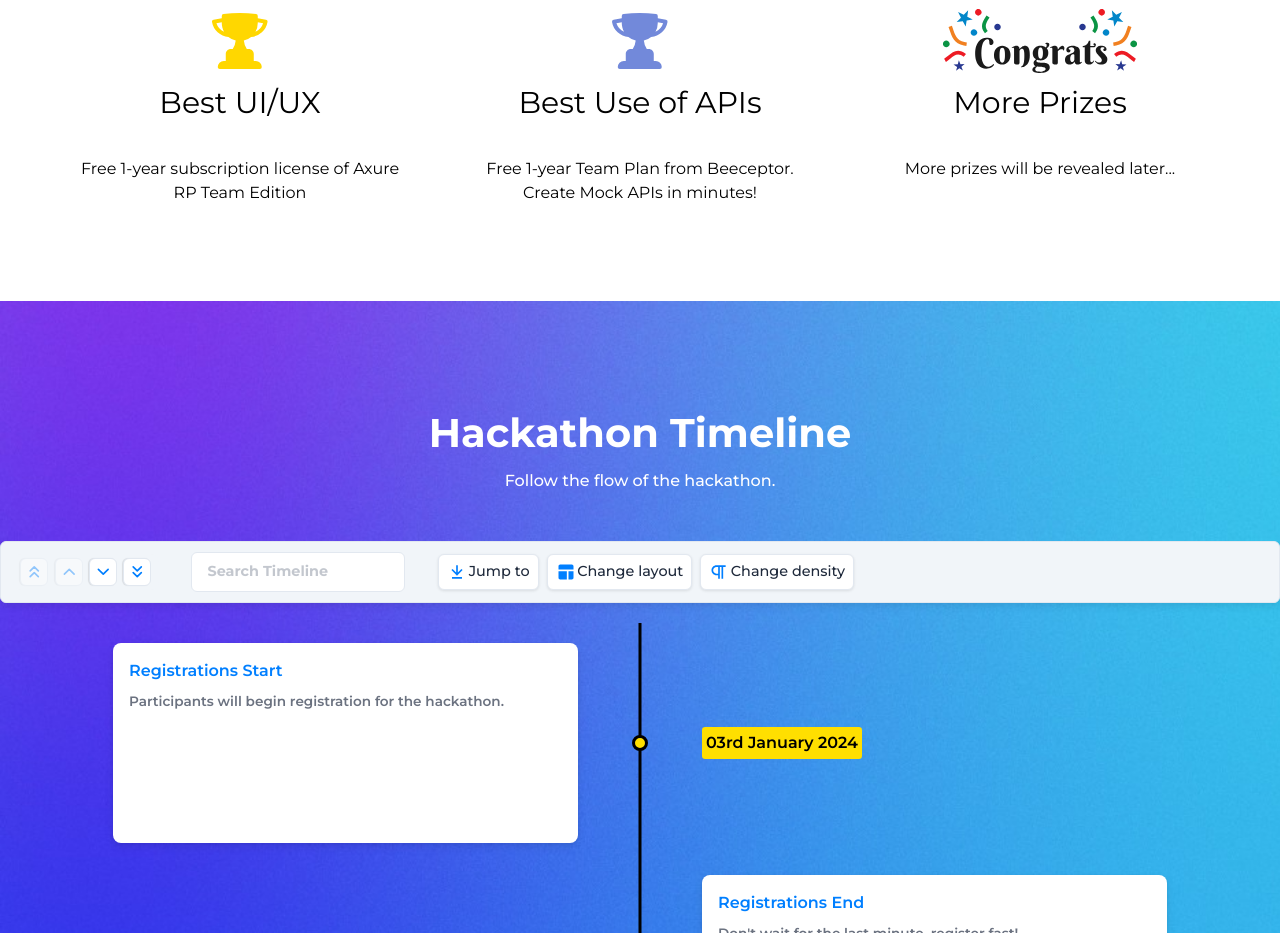
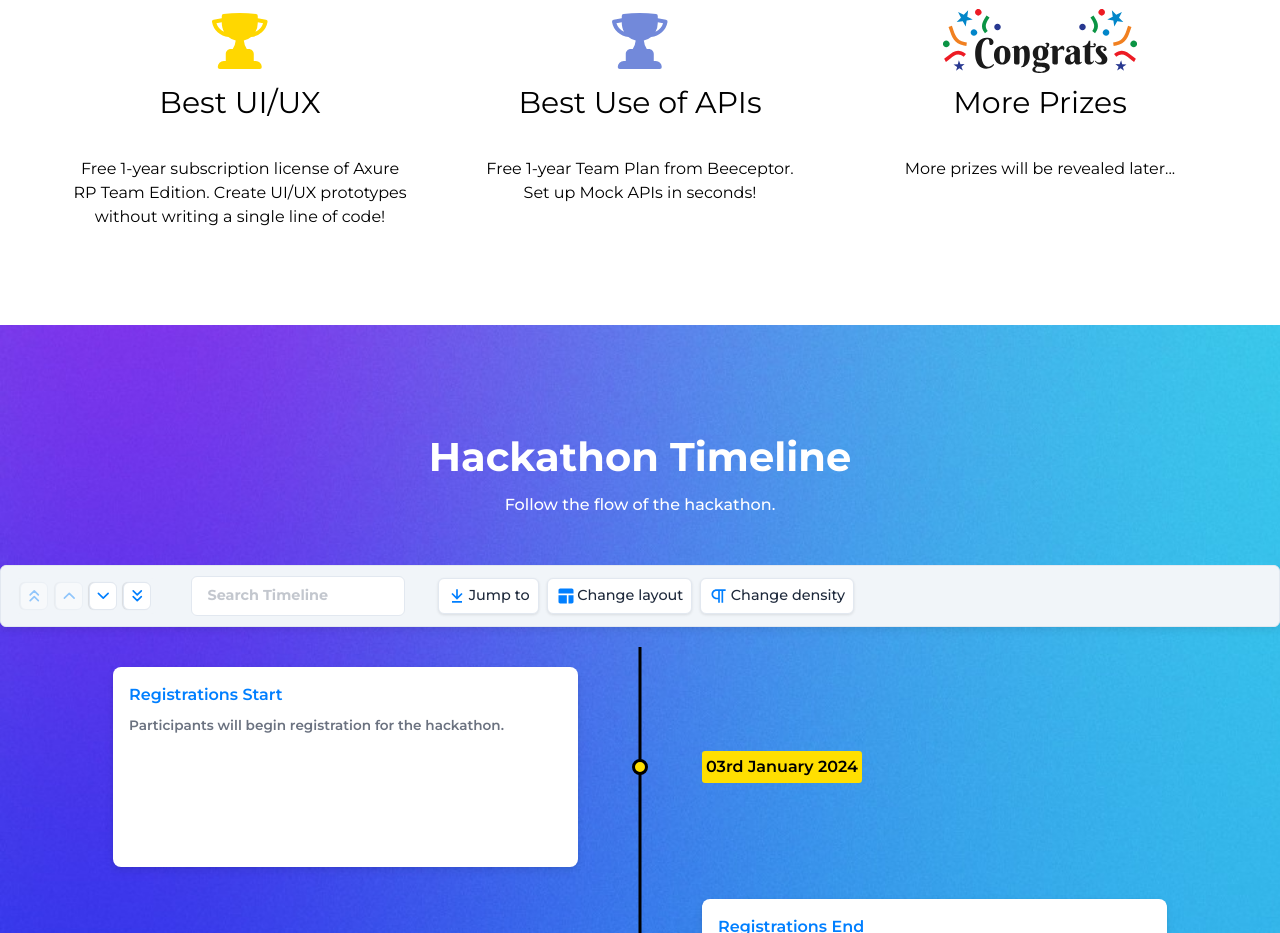
Before and after one commit to manosrija-nasrin/synchronicity-s1, a React (Vite) app: page / in a window 1280 px wide. Shown: the part 3160-4093 px from the top of the page. Built offline with nearby package versions, Linux system fonts and the light colour scheme.

Commit message:
UPDATE: Edited Prize descriptions

```diff
--- a/src/data/prizesData.js
+++ b/src/data/prizesData.js
@@ -24,14 +24,15 @@ export const prizesData = [
   {
     icon: "./icons/trophy.svg",
     type: "Best UI/UX",
-    content: "Free 1-year subscription license of Axure RP Team Edition",
+    content:
+      "Free 1-year subscription license of Axure RP Team Edition. Create UI/UX prototypes without writing a single line of code!",
     cashComponent: 0,
   },
   {
     icon: "./icons/trophy2.svg",
     type: "Best Use of APIs",
     content:
-      "Free 1-year Team Plan from Beeceptor. Create Mock APIs in minutes!",
+      "Free 1-year Team Plan from Beeceptor. Set up Mock APIs in seconds!",
     cashComponent: 0,
   },
   {
```
